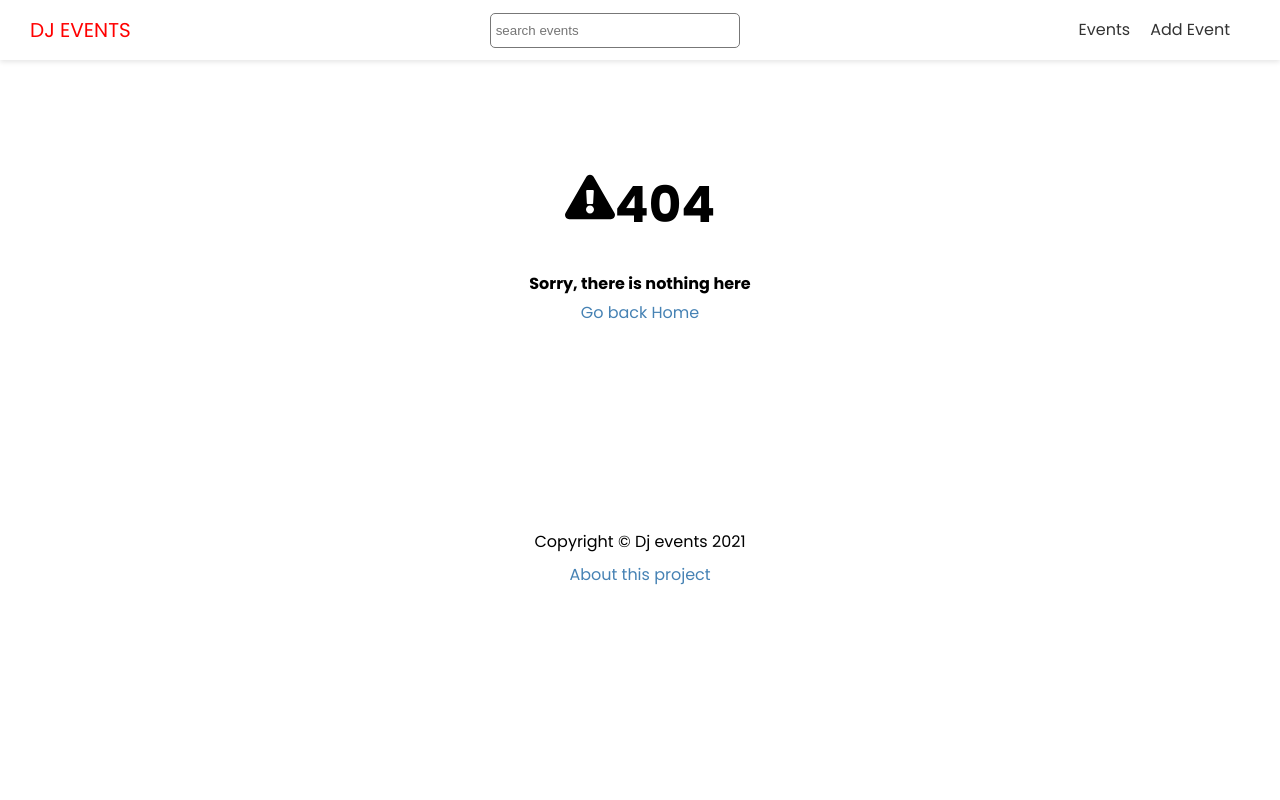
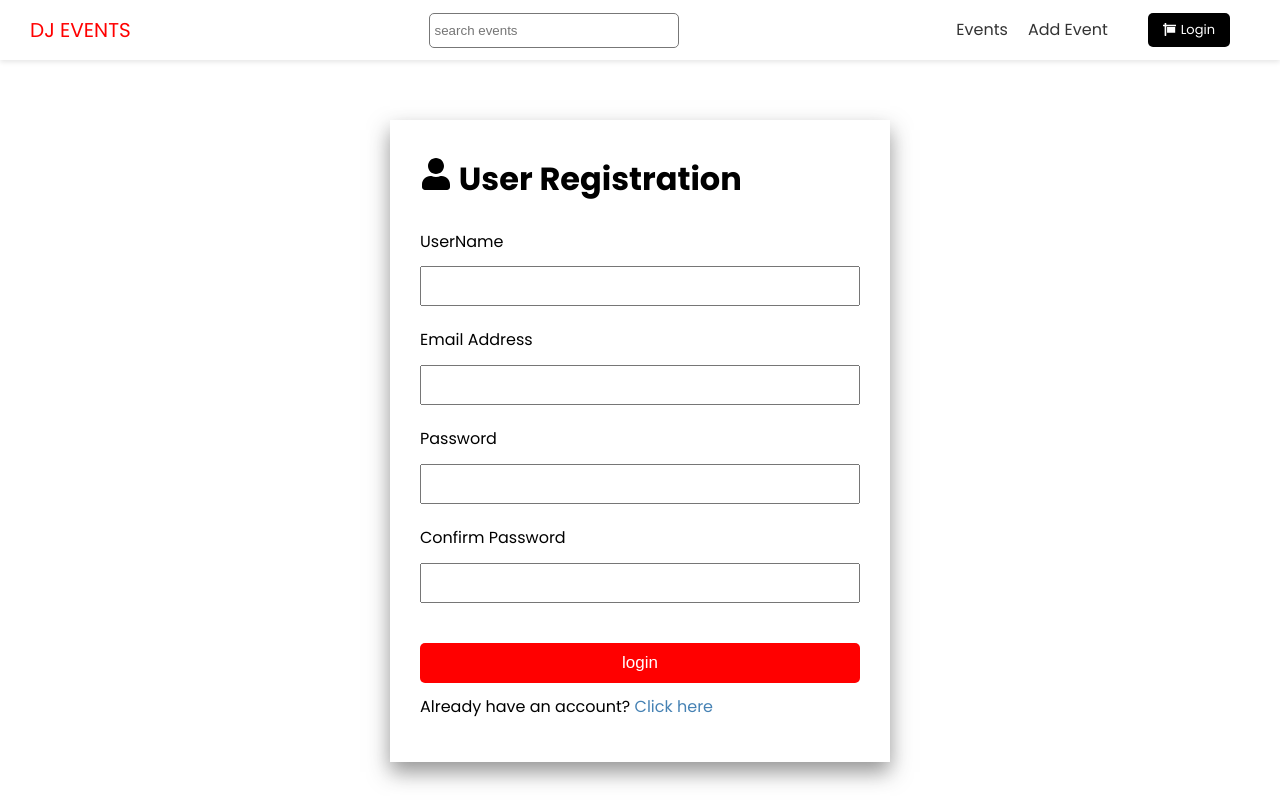
Before and after one commit to MiguelARam27/Next-Project, a Next.js app in the folder frontend/: page /account/register in a window 1280 px wide. Before the commit this address had no page. Shown: the top 800 px of the page. Built offline with nearby package versions, Linux system fonts and the light colour scheme.

Commit message:
login and register page

```diff
--- a/frontend/components/Header.js
+++ b/frontend/components/Header.js
@@ -1,7 +1,7 @@
 import Link from 'next/link';
 import styles from '../styles/Header.module.css';
 import Search from './Search';
-
+import { FaSignInAlt, FaSignOutAlt, FaSign } from 'react-icons/fa';
 export default function Header() {
   return (
     <div className={styles.header}>
@@ -17,8 +17,20 @@ export default function Header() {
             <Link href="/events">
               <a>Events</a>
             </Link>
+          </li>
+          <li>
+            {' '}
             <Link href="/events/add">
               <a>Add Event</a>
+            </Link>
+          </li>
+
+          <li>
+            <Link href="/account/login">
+              <a className="btn btn-secondary btn-icon">
+                <FaSign />
+                Login
+              </a>
             </Link>
           </li>
         </ul>
--- /dev/null
+++ b/frontend/pages/account/register.js
@@ -0,0 +1,81 @@
+import { FaUser } from 'react-icons/fa';
+import { ToastContainer, toast } from 'react-toastify';
+import { useState, useContext } from 'react';
+import Link from 'next/link';
+import Layout from '@/components/Layout';
+import 'react-toastify/dist/ReactToastify.css';
+import styles from '@/styles/Auth.module.css';
+export default function RegisterPage() {
+  const [email, setEmail] = useState('');
+  const [password, setPassword] = useState('');
+  const [passwordConfirm, setPasswordConfirm] = useState('');
+  const [userName, setUserName] = useState('');
+  const handleSubmit = async (e) => {
+    e.preventDefault();
+    if (password !== passwordConfirm) {
+      toast.error('Passwords do not match');
+    }
+    console.log({ email, password, passwordConfirm, userName });
+  };
+  return (
+    <Layout title={'login'}>
+      <div className={styles.auth}>
+        <h1>
+          <FaUser /> User Registration
+        </h1>
+        <ToastContainer />
+        <form onSubmit={handleSubmit}>
+          <div>
+            <label htmlFor="email">UserName</label>
+            <input
+              type="text"
+              id="userName"
+              name="userName"
+              onChange={(e) => {
+                setUserName(e.target.value);
+              }}
+            />
+          </div>
+          <div>
+            <label htmlFor="email">Email Address</label>
+            <input
+              type="email"
+              id="email"
+              name="email"
+              onChange={(e) => {
+                setEmail(e.target.value);
+              }}
+            />
+          </div>
+          <div>
+            <label htmlFor="email">Password</label>
+            <input
+              type="password"
+              id="password"
+              name="password"
+              onChange={(e) => {
+                setPassword(e.target.value);
+              }}
+            />
+          </div>
+          <div>
+            <label htmlFor="email">Confirm Password</label>
+            <input
+              type="password"
+              id="passwordConfirm"
+              name="passwordConfirm"
+              onChange={(e) => {
+                setPasswordConfirm(e.target.value);
+              }}
+            />
+          </div>
+          <input type="submit" value="login" className="btn" />
+        </form>
+        <p>
+          Already have an account?{' '}
+          <Link href={'/account/login'}>Click here</Link>
+        </p>
+      </div>
+    </Layout>
+  );
+}
--- /dev/null
+++ b/frontend/styles/Auth.module.css
@@ -0,0 +1,31 @@
+.auth {
+  max-width: 500px;
+  margin: auto;
+  padding: 30px;
+  box-shadow: 0px 10px 20px 0px rgba(50, 50, 50, 0.52);
+}
+
+.auth label {
+  display: block;
+  margin-bottom: 10px;
+}
+
+.auth input[type='text'],
+.auth input[type='email'],
+.auth input[type='password'] {
+  display: block;
+  width: 100%;
+  height: 40px;
+  padding: 5px;
+  font-size: 18px;
+}
+
+.auth input[type='submit'] {
+  margin-top: 20px;
+  width: 100%;
+  font-size: 17px;
+}
+
+.auth div {
+  margin-bottom: 20px;
+}
```
Also changed, not shown: frontend/pages/account/login.js (added, +54 -0 lines).
